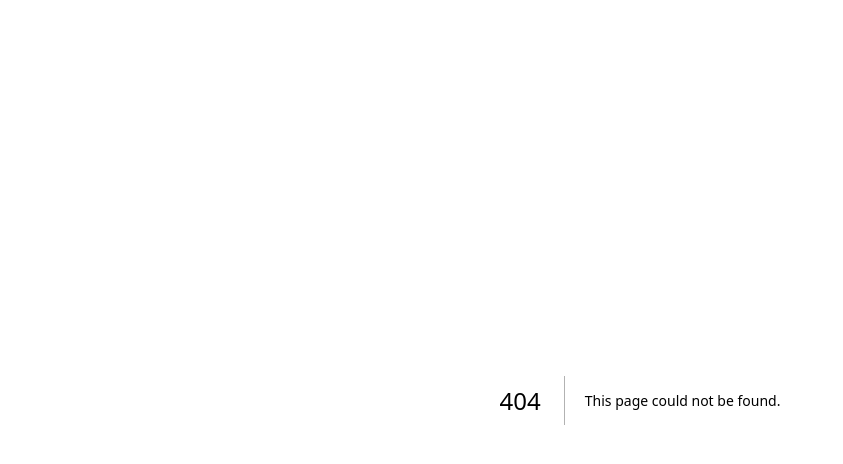
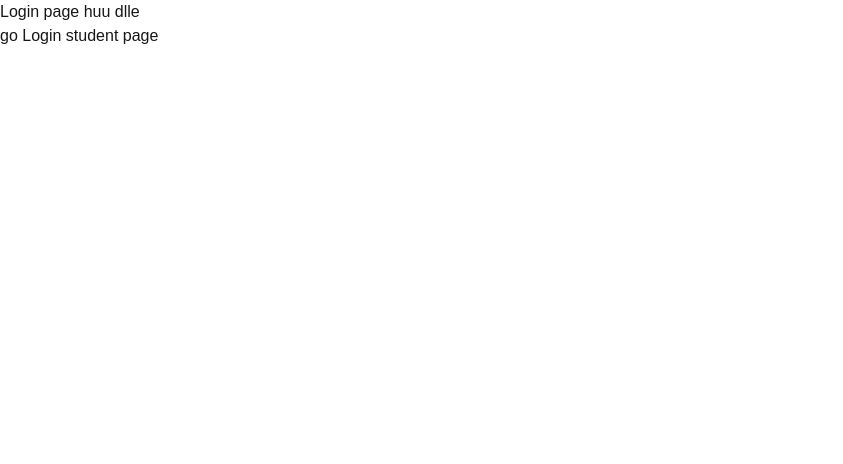
Before and after one commit to Aryaman-niboriya/NEXT-JS, a Next.js app in the folder next/: page /login in a window 1280 px wide. Before the commit this address had no page. Shown: the top 464 px of the page, without its empty margins (0-843 px from the left). Built offline with nearby package versions, Linux system fonts and the light colour scheme.

Commit message:
learn nested routing in next

```diff
--- /dev/null
+++ b/next/app/login/loginstudent/page.js
@@ -0,0 +1,8 @@
+function loginstudent(){
+    return(
+        <div>
+            <h1>login students</h1>
+        </div>
+    )
+}
+export default loginstudent;
--- /dev/null
+++ b/next/app/login/page.js
@@ -0,0 +1,14 @@
+'use client';
+import { useRouter} from "next/navigation";
+
+function login (){
+    const router=useRouter();
+    return(
+        <div>
+            <h1>Login page huu dlle</h1>
+            <button onClick={()=>{router.push("/login/loginstudent")}}>go Login student page</button>
+        </div>
+    )
+}
+
+export default login;
```
